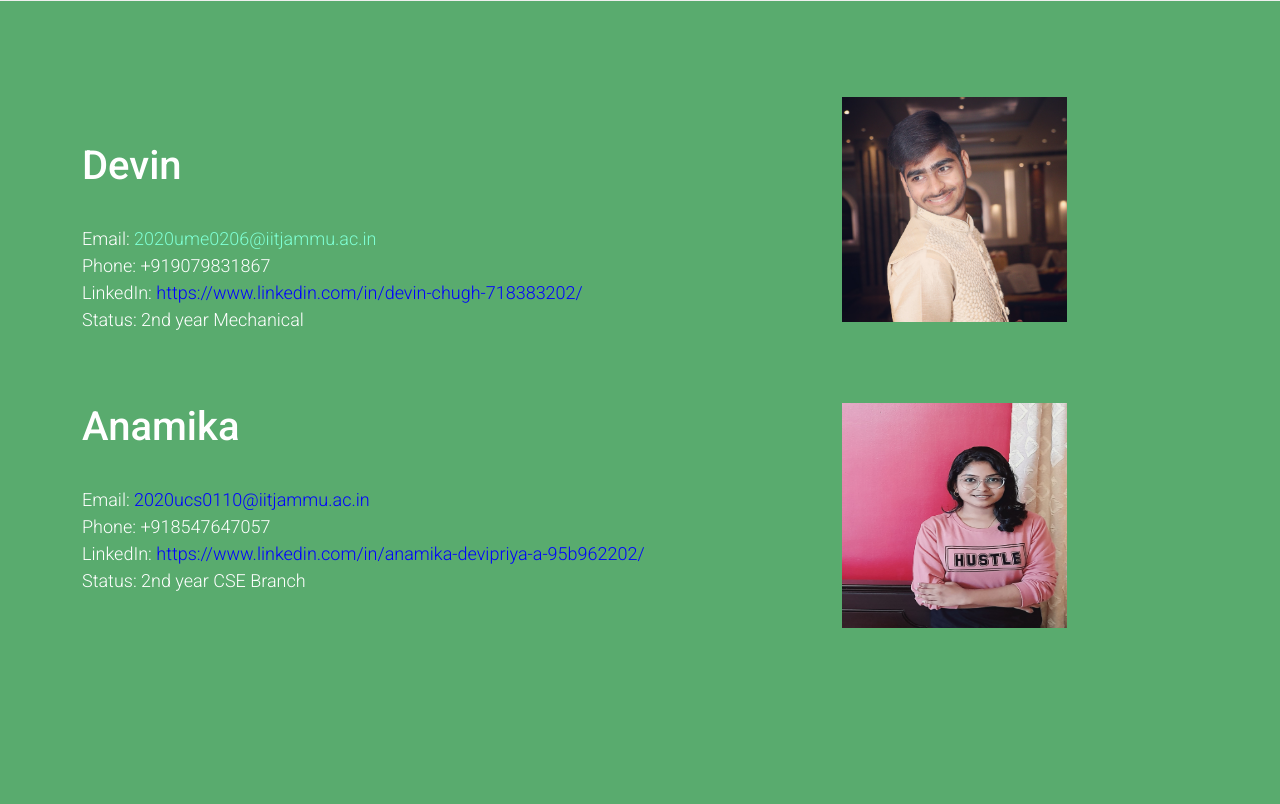
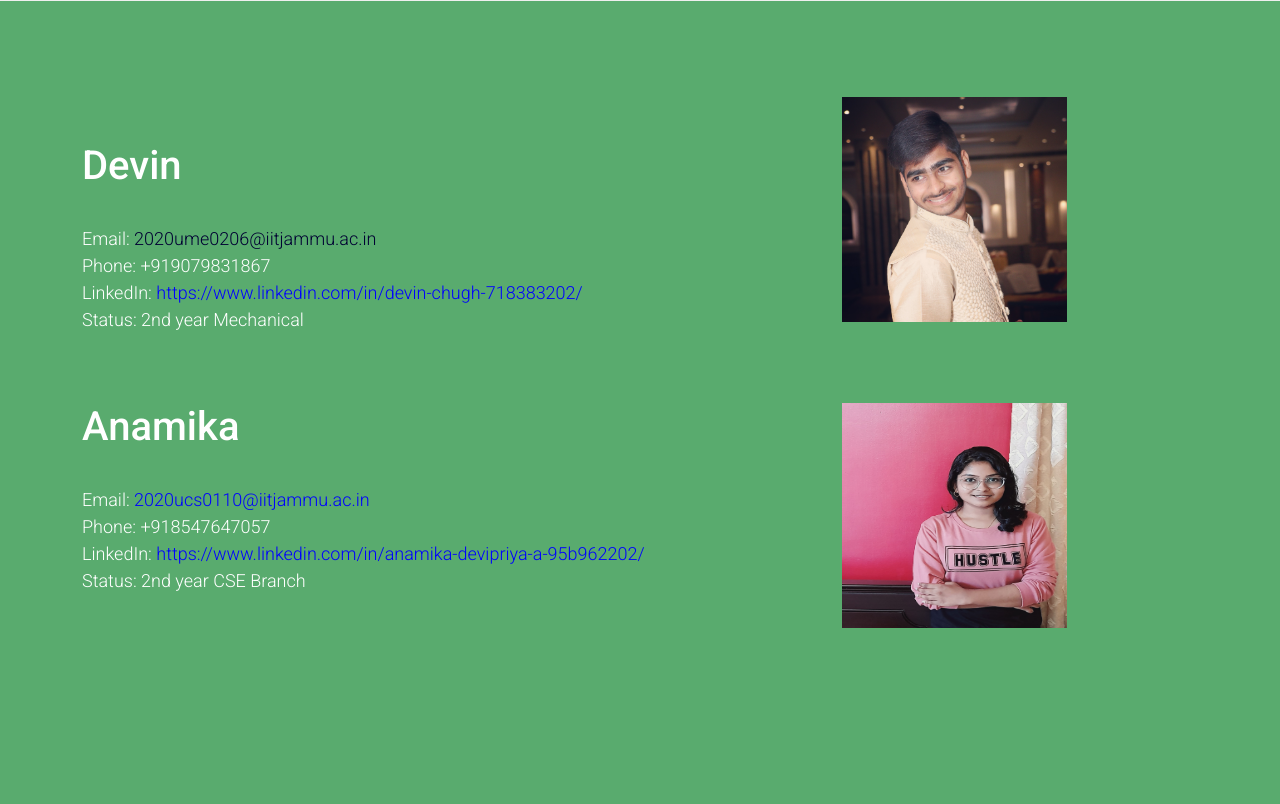
Before and after one commit to devinchugh/Alumni-Portal, a Flask app: page / in a window 1280 px wide, with the pointer over the restyled element. Shown: the part 571-1375 px from the top of the page. Run offline with Flask 2, Linux system fonts and the light colour scheme; a user stored in the database is signed in; data comes from the database, SQL or seed files in the repository; some libraries are stand-ins or nearby versions.

Commit message:
link style updated

```diff
--- a/static/home_assets/css/custom.css
+++ b/static/home_assets/css/custom.css
@@ -2,7 +2,7 @@
 Custom Css
 */
 .clink:hover{
-    color:aquamarine;
+    color:rgb(1, 1, 51);
     text-decoration: none;
 }
 .clink{
```
